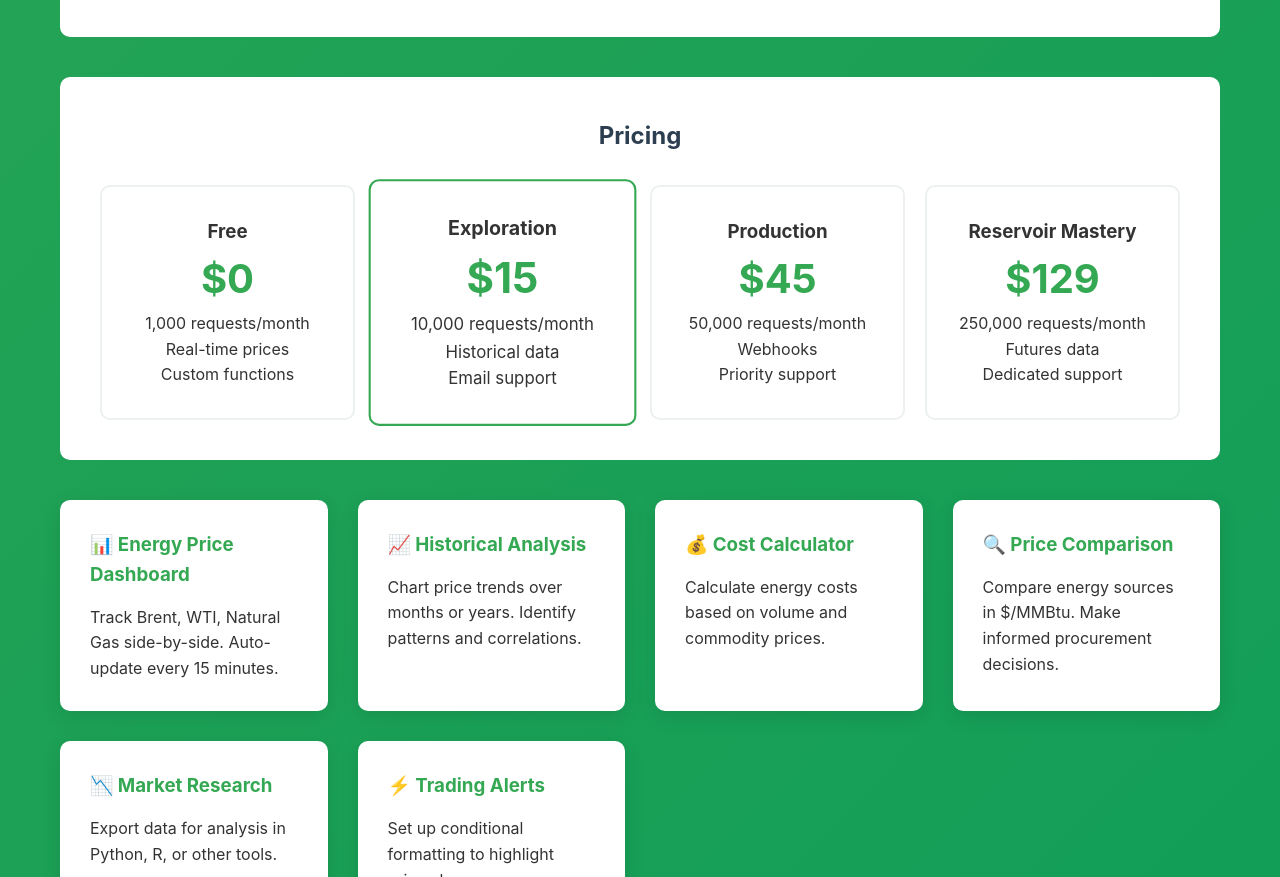
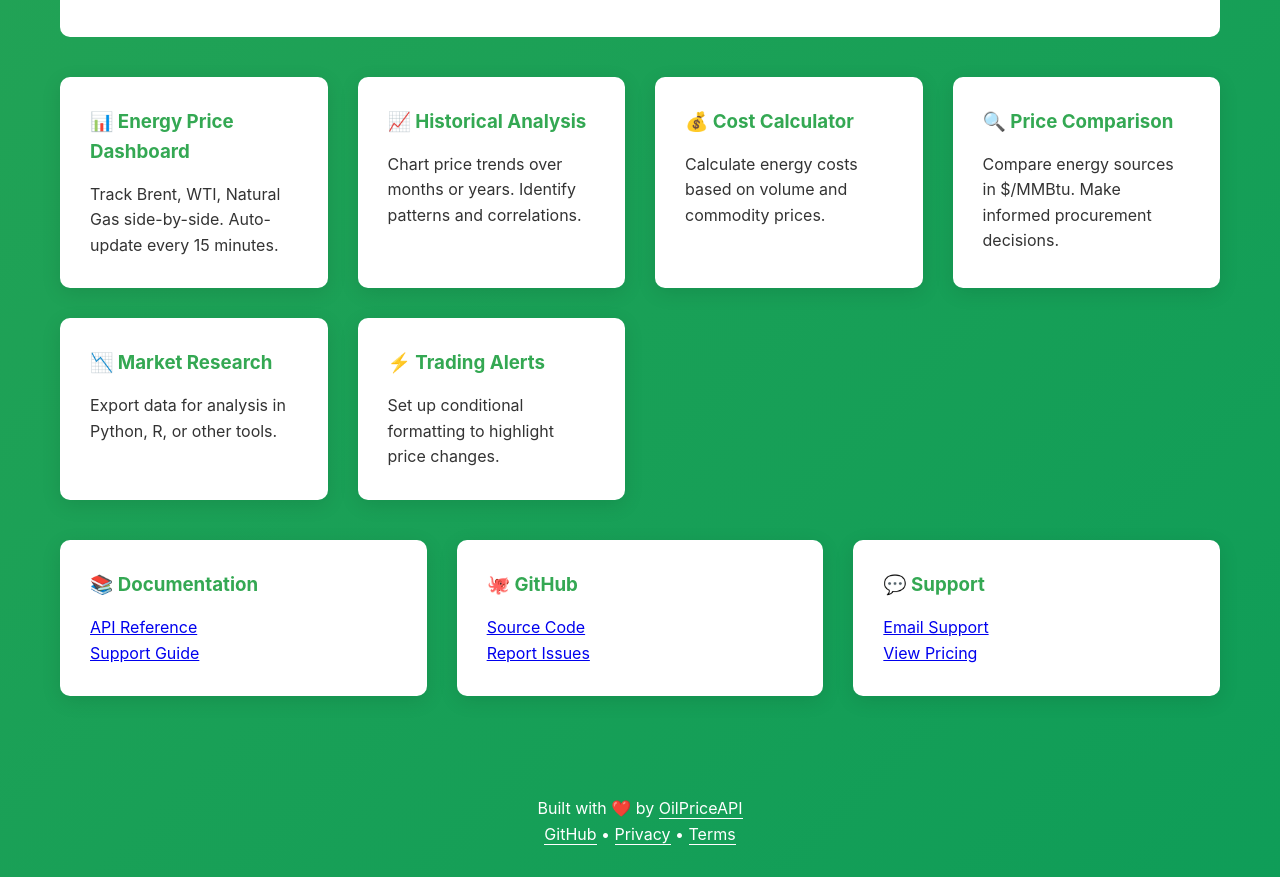
Before and after one commit to OilpriceAPI/google-sheets-addin, a plain HTML site: page docs/index.html in a window 1280 px wide. Shown: the part 2291-3168 px from the top of the page. Drawn offline with Linux system fonts and the light colour scheme.

Commit message:
Remove pricing section from GitHub Pages landing page

```diff
--- a/docs/index.html
+++ b/docs/index.html
@@ -329,44 +329,6 @@ Extensions → OilPriceAPI → Fetch Prices
             </div>
         </div>
 
-        <!-- Pricing -->
-        <div class="pricing">
-            <h2>Pricing</h2>
-            <div class="pricing-grid">
-                <div class="pricing-card">
-                    <h3>Free</h3>
-                    <div class="price">$0</div>
-                    <p>1,000 requests/month</p>
-                    <p>Real-time prices</p>
-                    <p>Custom functions</p>
-                </div>
-
-                <div class="pricing-card featured">
-                    <h3>Exploration</h3>
-                    <div class="price">$15</div>
-                    <p>10,000 requests/month</p>
-                    <p>Historical data</p>
-                    <p>Email support</p>
-                </div>
-
-                <div class="pricing-card">
-                    <h3>Production</h3>
-                    <div class="price">$45</div>
-                    <p>50,000 requests/month</p>
-                    <p>Webhooks</p>
-                    <p>Priority support</p>
-                </div>
-
-                <div class="pricing-card">
-                    <h3>Reservoir Mastery</h3>
-                    <div class="price">$129</div>
-                    <p>250,000 requests/month</p>
-                    <p>Futures data</p>
-                    <p>Dedicated support</p>
-                </div>
-            </div>
-        </div>
-
         <!-- Use Cases -->
         <div class="features">
             <div class="feature-card">
```
